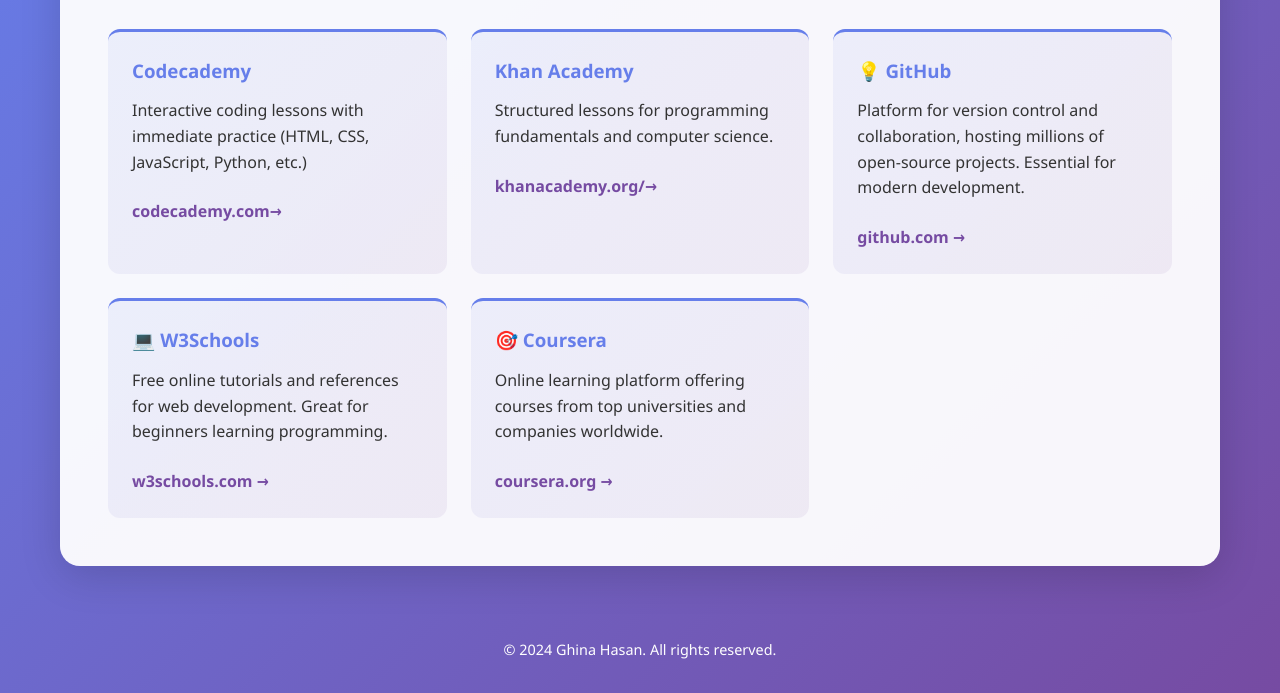
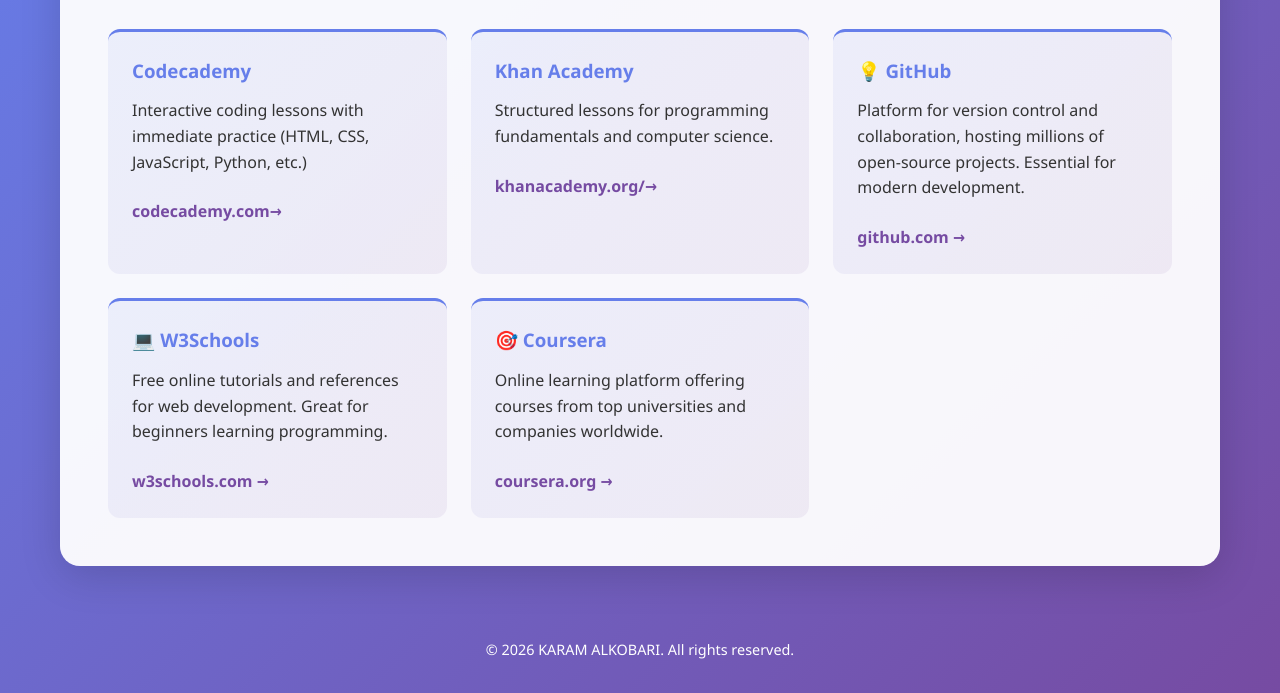
Before and after one commit to karamkobari1-ship-it/karamm.github.io, a plain HTML site: page websites.html in a window 1280 px wide. Shown: the part 213-906 px from the top of the page. Drawn offline with Linux system fonts and the light colour scheme.

Commit message:
Update copyright year and name in footer

```diff
--- a/websites.html
+++ b/websites.html
@@ -207,7 +207,7 @@
     </div>
 
     <footer>
-        <p>&copy; 2024 Ghina Hasan. All rights reserved.</p>
+        <p>&copy; 2026 KARAM ALKOBARI. All rights reserved.</p>
     </footer>
 </body>
 </html>
```
